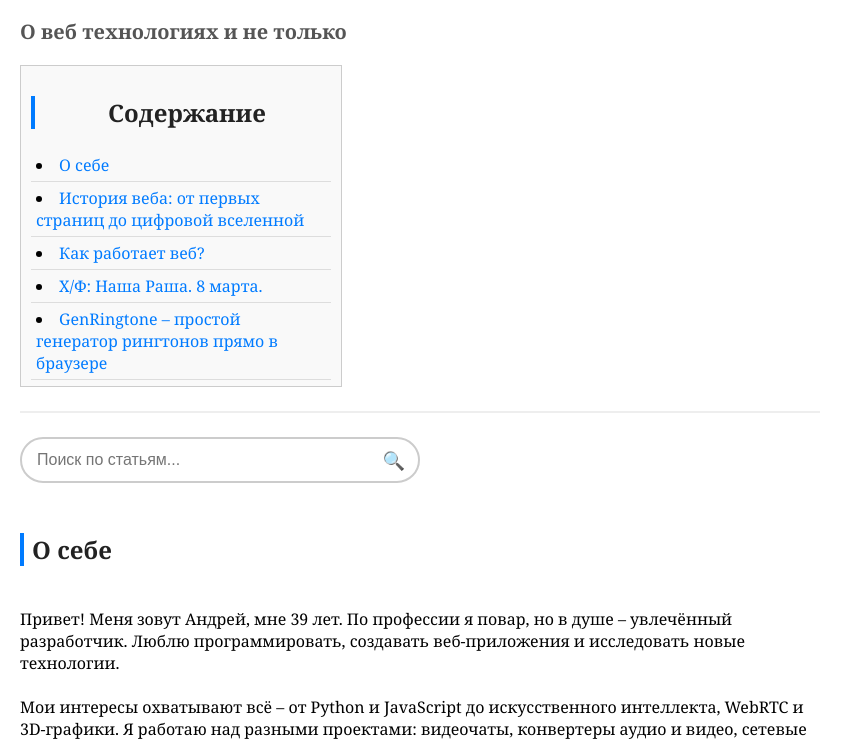
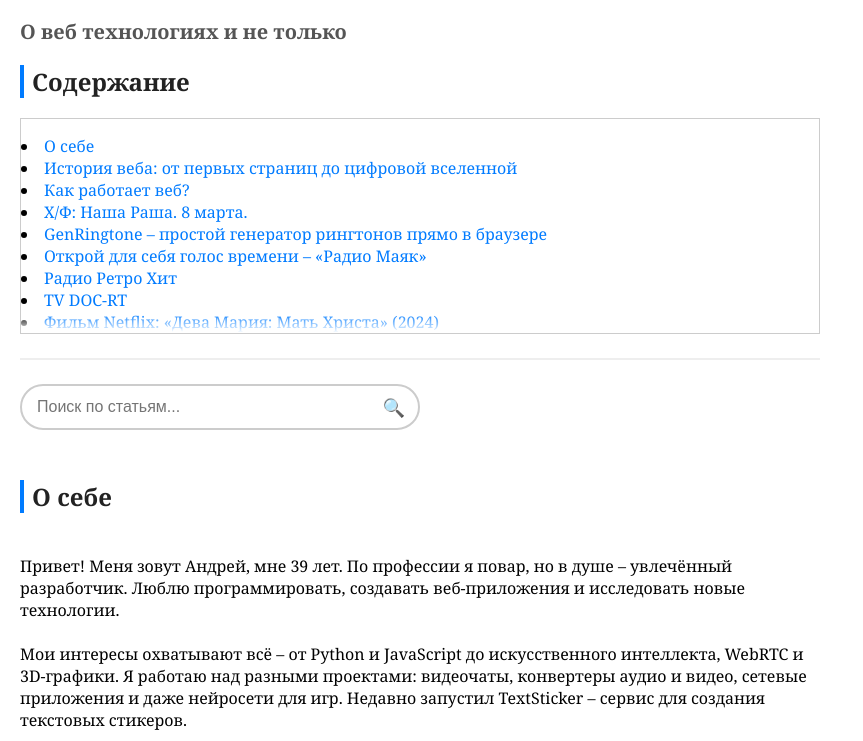
Before and after one commit to berlandbors/berlandbors.github.io, a plain HTML site: page index.html in a window 1280 px wide. Shown: the part 74-815 px from the top of the page, without its empty margins (0-863 px from the left). Drawn offline with Linux system fonts and the light colour scheme.

Commit message:
Update styles.css

```diff
--- a/styles.css
+++ b/styles.css
@@ -5,40 +5,36 @@ body {
 }
 
 /* Оглавление (меню содержания) */
-#toc-container {
-    width: 100%;
-    max-width: 300px; /* Ограничиваем ширину */
-    max-height: 300px; /* Ограничиваем высоту */
-    overflow-y: auto; /* Добавляем вертикальную прокрутку */
+#toc {
+    max-height: 300px; /* или сколько нужно */
+    overflow-y: auto;
+    padding-right: 10px;
+    position: relative;
     border: 1px solid #ccc;
-    padding: 10px;
-    background-color: #f9f9f9;
 }
 
-#toc-container h2 {
-    text-align: center;
+/* Плавные тени сверху и снизу */
+#toc::before,
+#toc::after {
+    content: "";
+    position: absolute;
+    left: 0;
+    right: 0;
+    height: 20px;
+    pointer-events: none;
+    z-index: 1;
 }
 
-#toc ul {
-    list-style-type: none;
-    padding: 0;
-    margin: 0;
+#toc::before {
+    top: 0;
+    background: linear-gradient(to bottom, rgba(255,255,255,1), rgba(255,255,255,0));
 }
 
-#toc li {
-    padding: 5px;
-    border-bottom: 1px solid #ddd;
+#toc::after {
+    bottom: 0;
+    background: linear-gradient(to top, rgba(255,255,255,1), rgba(255,255,255,0));
 }
 
-#toc a {
-    text-decoration: none;
-    color: #007bff;
-    cursor: pointer;
-}
-
-#toc a:hover {
-    text-decoration: underline;
-}
 
 /* Стили для статей */
 .post {
```
